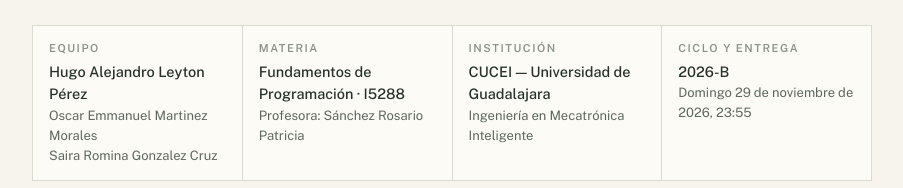
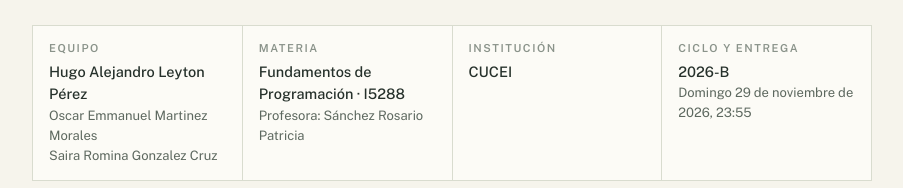
Before and after one commit to PoloTTV/portafolio-programacion, a plain HTML site: page index.html in a window 1280 px wide. Shown: the part 240-428 px from the top of the page, without its empty margins (188-1091 px from the left). Drawn offline with nearby package versions, Linux system fonts and the light colour scheme.

Commit message:
Dejar institución solo en CUCEI

```diff
--- a/index.html
+++ b/index.html
@@ -340,7 +340,7 @@
       <dl class="meta">
         <div><dt>Equipo</dt><dd>Hugo Alejandro Leyton Pérez<small>Oscar Emmanuel Martinez Morales</small><small>Saira Romina Gonzalez Cruz</small></dd></div>
         <div><dt>Materia</dt><dd>Fundamentos de Programación · I5288<small>Profesora: Sánchez Rosario Patricia</small></dd></div>
-        <div><dt>Institución</dt><dd>CUCEI — Universidad de Guadalajara<small>Ingeniería en Mecatrónica Inteligente</small></dd></div>
+        <div><dt>Institución</dt><dd>CUCEI</dd></div>
         <div><dt>Ciclo y entrega</dt><dd>2026-B<small>Domingo 29 de noviembre de 2026, 23:55</small></dd></div>
       </dl>
       <div class="stats">
```
